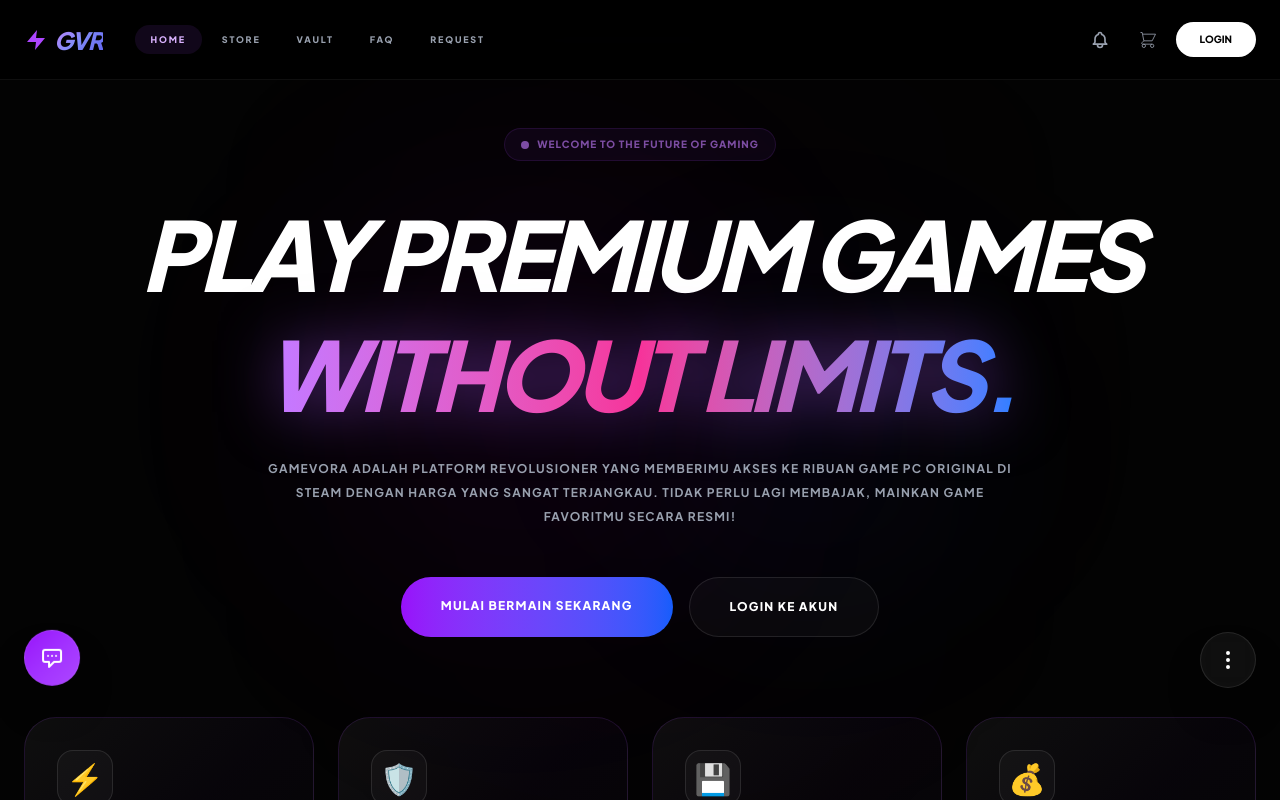
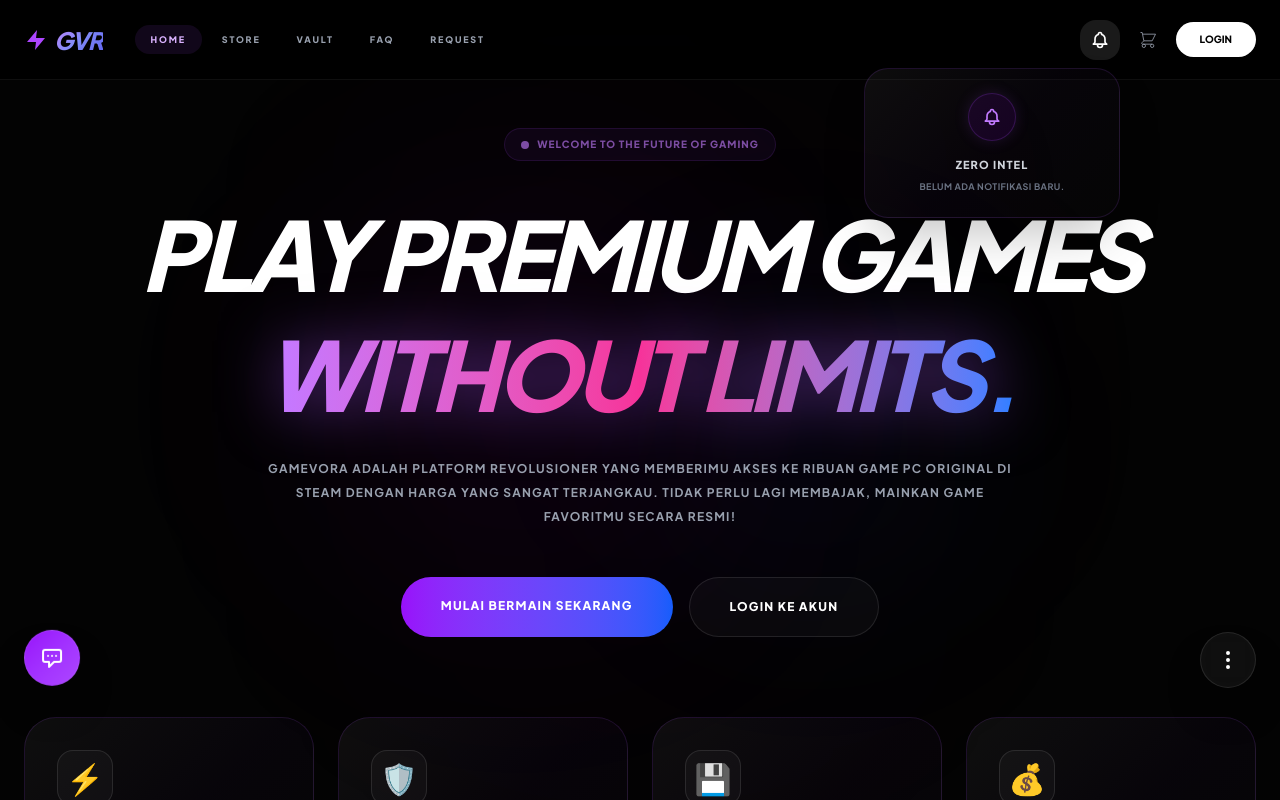
Before and after one commit to RaflyalAf/GAMEVORA, a React (Vite) app: page / in a window 1280 px wide. Both pictures are taken after a click on the button 1099 px from the left and 39 px from the top of the page. Shown: the top 800 px of the page. Built offline with nearby package versions, Linux system fonts and the light colour scheme.

Commit message:
Fix notification dropdown for touch devices by replacing hover with click state

```diff
--- a/src/components/Navbar.jsx
+++ b/src/components/Navbar.jsx
@@ -1,3 +1,4 @@
+import { useState, useRef, useEffect } from 'react'
 import { Link, useLocation } from 'react-router-dom'
 import { useAuth } from '../contexts/AuthContext'
 import { useCart } from '../contexts/CartContext'
@@ -6,6 +7,19 @@
   const { user, profile, isAdmin, signOut } = useAuth()
   const { cartCount, openCart } = useCart()
   const location = useLocation()
+
+  const [showNotif, setShowNotif] = useState(false)
+  const notifRef = useRef(null)
+
+  useEffect(() => {
+    function handleClickOutside(event) {
+      if (notifRef.current && !notifRef.current.contains(event.target)) {
+        setShowNotif(false)
+      }
+    }
+    document.addEventListener("mousedown", handleClickOutside)
+    return () => document.removeEventListener("mousedown", handleClickOutside)
+  }, [])
 
   const navLinks = [
     { to: '/', label: 'Home' },
@@ -55,13 +69,13 @@
           </div>
         </div>
         <div className="flex items-center gap-2">
-          <div className="relative group/notif">
-            <button className="relative p-2.5 active-scale hover:bg-white/5 rounded-2xl transition-colors focus:outline-none">
-              <svg className="w-5 h-5 text-gray-400 hover:text-white transition-colors" fill="none" stroke="currentColor" viewBox="0 0 24 24">
+          <div className="relative" ref={notifRef}>
+            <button onClick={() => setShowNotif(!showNotif)} className={`relative p-2.5 active-scale rounded-2xl transition-colors focus:outline-none ${showNotif ? 'bg-white/10' : 'hover:bg-white/5'}`}>
+              <svg className={`w-5 h-5 transition-colors ${showNotif ? 'text-white' : 'text-gray-400 hover:text-white'}`} fill="none" stroke="currentColor" viewBox="0 0 24 24">
                 <path strokeLinecap="round" strokeLinejoin="round" strokeWidth="2" d="M15 17h5l-1.405-1.405A2.032 2.032 0 0118 14.158V11a6.002 6.002 0 00-4-5.659V5a2 2 0 10-4 0v.341C7.67 6.165 6 8.388 6 11v3.159c0 .538-.214 1.055-.595 1.436L4 17h5m6 0v1a3 3 0 11-6 0v-1m6 0H9" />
               </svg>
             </button>
-            <div className="absolute right-[-20px] sm:right-0 top-full mt-2 w-64 opacity-0 invisible group-hover/notif:opacity-100 group-hover/notif:visible transition-all duration-200 translate-y-1 group-hover/notif:translate-y-0 z-[6000]">
+            <div className={`absolute right-[-20px] sm:right-0 top-full mt-2 w-64 transition-all duration-200 z-[6000] ${showNotif ? 'opacity-100 visible translate-y-0' : 'opacity-0 invisible translate-y-2'}`}>
               <div className="glass-card-premium rounded-3xl p-6 shadow-2xl border border-white/[0.08] text-center">
                 <div className="w-12 h-12 bg-purple-600/10 rounded-full flex items-center justify-center mx-auto mb-4 border border-purple-500/20 shadow-[0_0_15px_rgba(168,85,247,0.15)]">
                   <svg className="w-5 h-5 text-purple-400" fill="none" stroke="currentColor" viewBox="0 0 24 24"><path strokeLinecap="round" strokeLinejoin="round" strokeWidth="2" d="M15 17h5l-1.405-1.405A2.032 2.032 0 0118 14.158V11a6.002 6.002 0 00-4-5.659V5a2 2 0 10-4 0v.341C7.67 6.165 6 8.388 6 11v3.159c0 .538-.214 1.055-.595 1.436L4 17h5m6 0v1a3 3 0 11-6 0v-1m6 0H9" /></svg>
```
